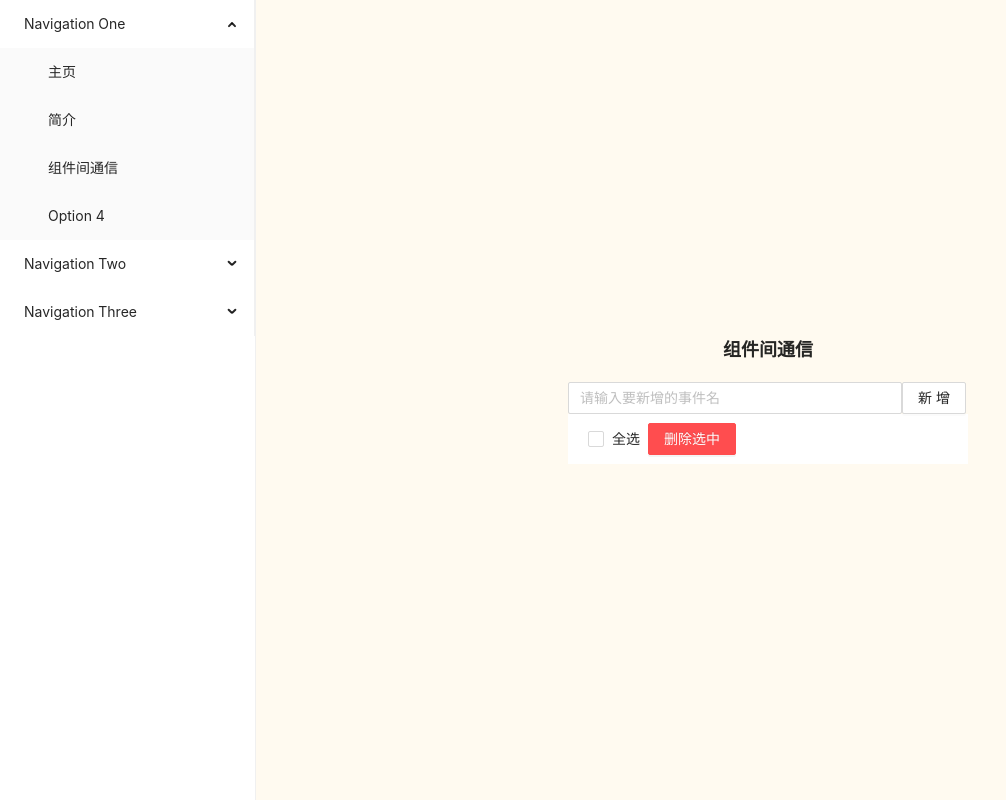
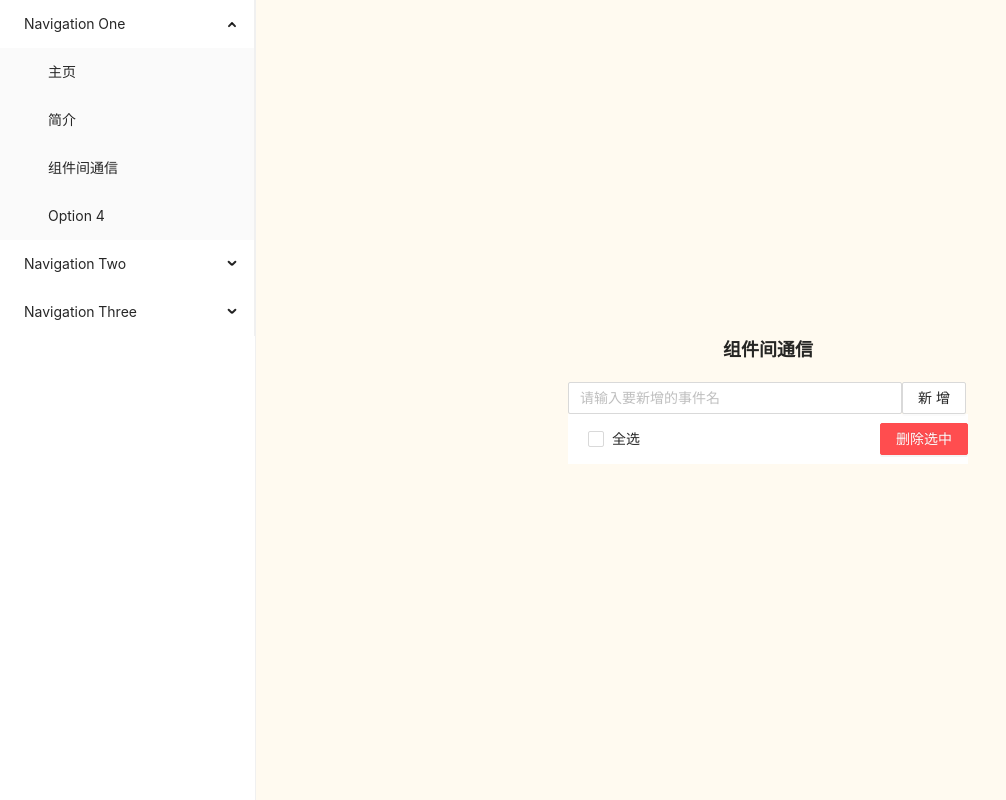
Before and after one commit to ANNNYG/study-react, a React app: page /home/Communication in a window 1280 px wide. Shown: the whole page, without its empty margins (0-1006 px from the left). Built offline with nearby package versions, Linux system fonts and the light colour scheme.

Commit message:
组件间通信注释

```diff
--- a/src/views/Communication/components/Main/index.css
+++ b/src/views/Communication/components/Main/index.css
@@ -4,4 +4,5 @@
     display: flex;
     align-items: center;
     padding-left: 20px;
+    justify-content: space-between;
 }
```
Also changed, not shown: src/views/Communication/components/ShowEvent/ShowEvent.jsx (+9 -3 lines).
